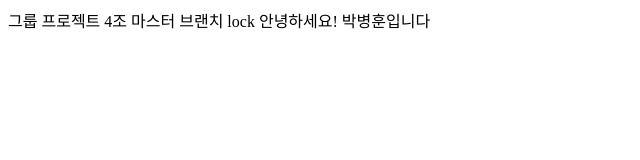
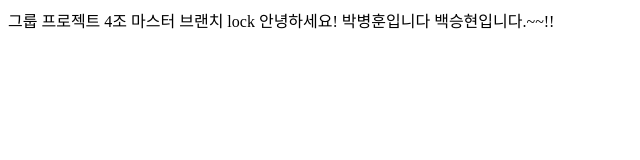
Before and after one commit to serineoo/GroupProject-html-css, a plain HTML site: page index.html in a window 1280 px wide. Shown: the whole page, without its empty margins (0-640 px from the left). Drawn offline with Linux system fonts and the light colour scheme.

Commit message:
featurebodysh

```diff
--- a/index.html
+++ b/index.html
@@ -10,5 +10,6 @@
     마스터 브랜치
     lock
     안녕하세요! 박병훈입니다
+    백승현입니다.~~!!
 </body>
 </html>
```
